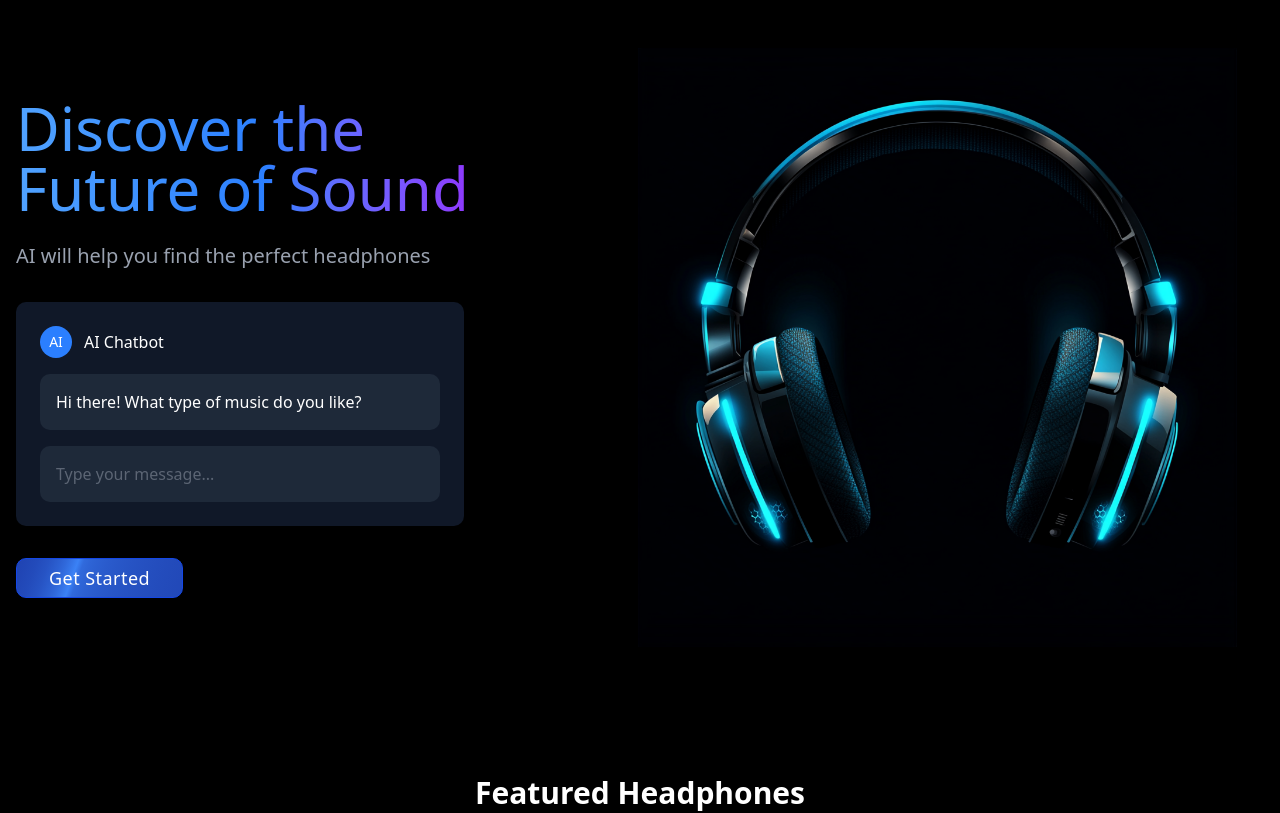
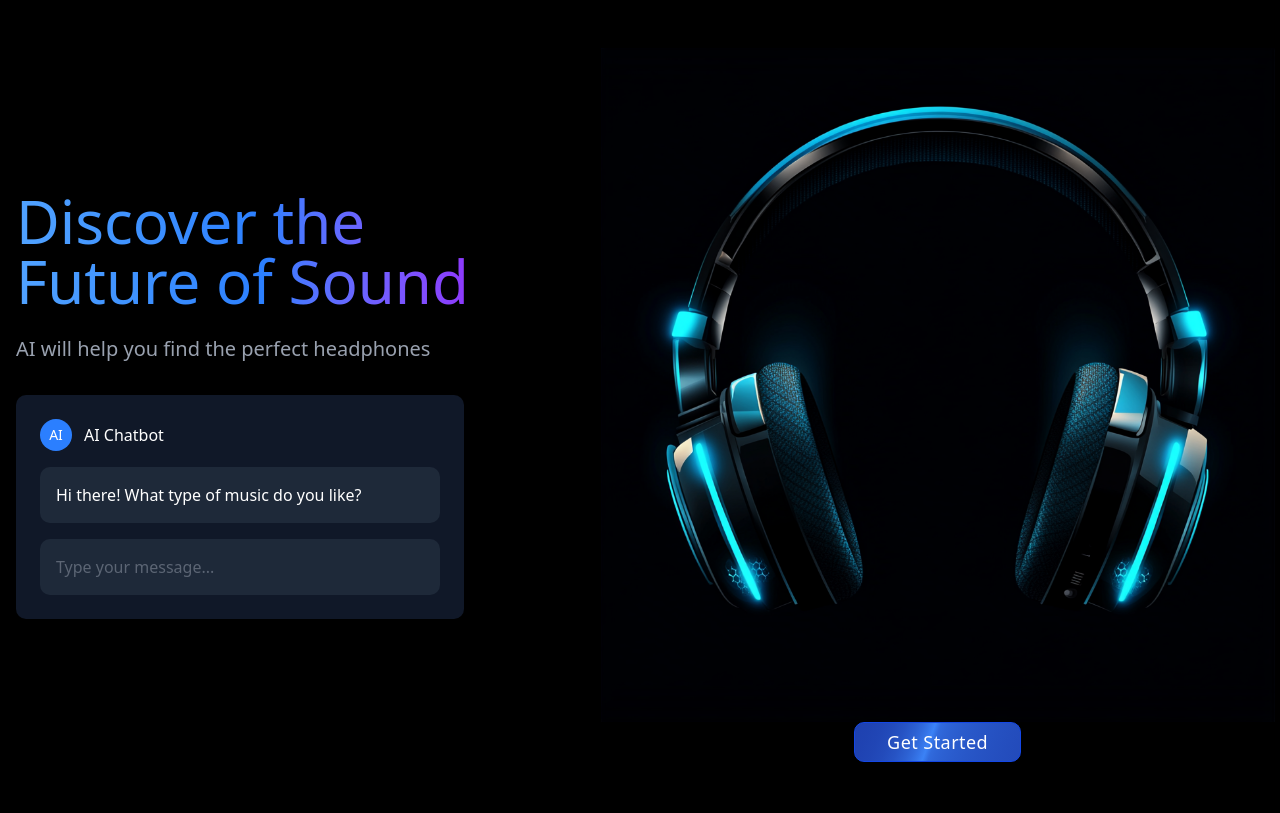
Before and after one commit to eric-nichols-nyc/smart-headphones-ai, a Next.js app: page / in a window 1280 px wide. Shown: the top 813 px of the page. Built offline with nearby package versions, Linux system fonts and the light colour scheme.

Commit message:
update: landing page css edits

```diff
--- a/src/components/landing-page.tsx
+++ b/src/components/landing-page.tsx
@@ -35,7 +35,7 @@ export function LandingPage() {
               AI will help you find the perfect headphones
             </p>
             {/* AI Chat Preview */}
-            <div className="bg-gray-900 rounded-lg p-6 mb-8 max-w-md">
+            <div className="bg-gray-900 rounded-lg p-6 max-w-md">
               <div className="flex items-center gap-3 mb-4">
                 <div className="w-8 h-8 rounded-full bg-blue-500 flex items-center justify-center">
                   <span className="text-sm">AI</span>
@@ -54,6 +54,18 @@ export function LandingPage() {
                 />
               </div>
             </div>
+          </div>
+
+          <div className="relative flex flex-col justify-center items-center">
+            <Image
+              src="/images/hero-headphones-2.png"
+              alt="Premium Headphones"
+              width={500}
+              height={500}
+              className="w-auto h-auto max-w-[90%]"
+              priority
+            />
+            <div className="absolute inset-0 bg-gradient-to-r from-blue-500/20 to-transparent rounded-full blur-3xl -z-10" />
             <ShinyButton
               asChild
               size="lg"
@@ -63,18 +75,6 @@ export function LandingPage() {
                 Get Started
               </Link>
             </ShinyButton>
-          </div>
-
-          <div className="relative flex justify-center items-center">
-            <Image
-              src="/images/hero-headphones-2.png"
-              alt="Premium Headphones"
-              width={500}
-              height={500}
-              className="w-auto h-auto max-w-[80%]"
-              priority
-            />
-            <div className="absolute inset-0 bg-gradient-to-r from-blue-500/20 to-transparent rounded-full blur-3xl -z-10" />
           </div>
         </div>
 
```
